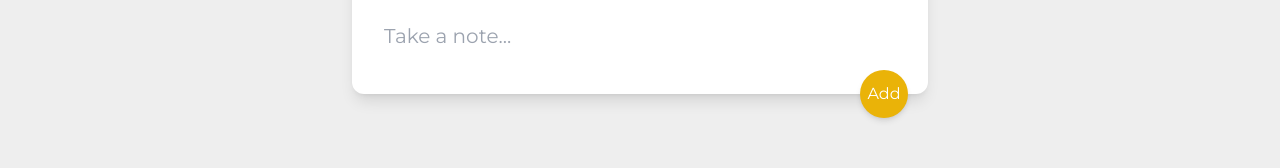
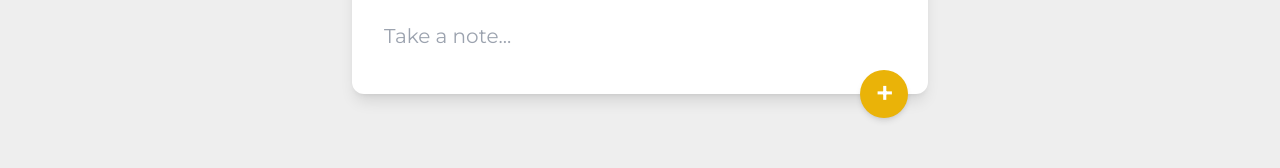
Before and after one commit to Ahmed2Shouman/Keeper-App, a React (Vite) app: page / in a window 1280 px wide. Shown: the part 202-370 px from the top of the page. Built offline with nearby package versions, Linux system fonts and the light colour scheme; a web font is replaced by a local one.

Commit message:
installed material ui

```diff
--- a/package.json
+++ b/package.json
@@ -10,6 +10,9 @@
     "preview": "vite preview"
   },
   "dependencies": {
+    "@emotion/react": "^11.14.0",
+    "@emotion/styled": "^11.14.0",
+    "@mui/material": "^7.1.1",
     "react": "^19.1.0",
     "react-dom": "^19.1.0"
   },
--- a/src/App.jsx
+++ b/src/App.jsx
@@ -2,7 +2,6 @@ import { useState } from 'react'
 import Header from './components/Header'
 import Footer from './components/Footer'
 import Note from './components/Note'
-import notes from './notes'
 import AddNote from './components/AddNote'
 
 function App() {
--- a/src/components/AddNote.jsx
+++ b/src/components/AddNote.jsx
@@ -46,9 +46,9 @@ const AddNote = (props) => {
         <button
           type="submit"
           onClick={handleAddNote}
-          className='absolute flex items-center justify-center w-12 h-12 text-white bg-yellow-500 border-none rounded-full shadow-md outline-none right-5 -bottom-6'
+          className='absolute flex items-center justify-center w-12 h-12 text-3xl font-bold text-white bg-yellow-500 border-none rounded-full shadow-md outline-none right-5 -bottom-6'
         >
-          Add
+          +
         </button>
       </form>
     </div>
```
Also changed, not shown: 1 other file (tests, documents, lock files or other folders).
